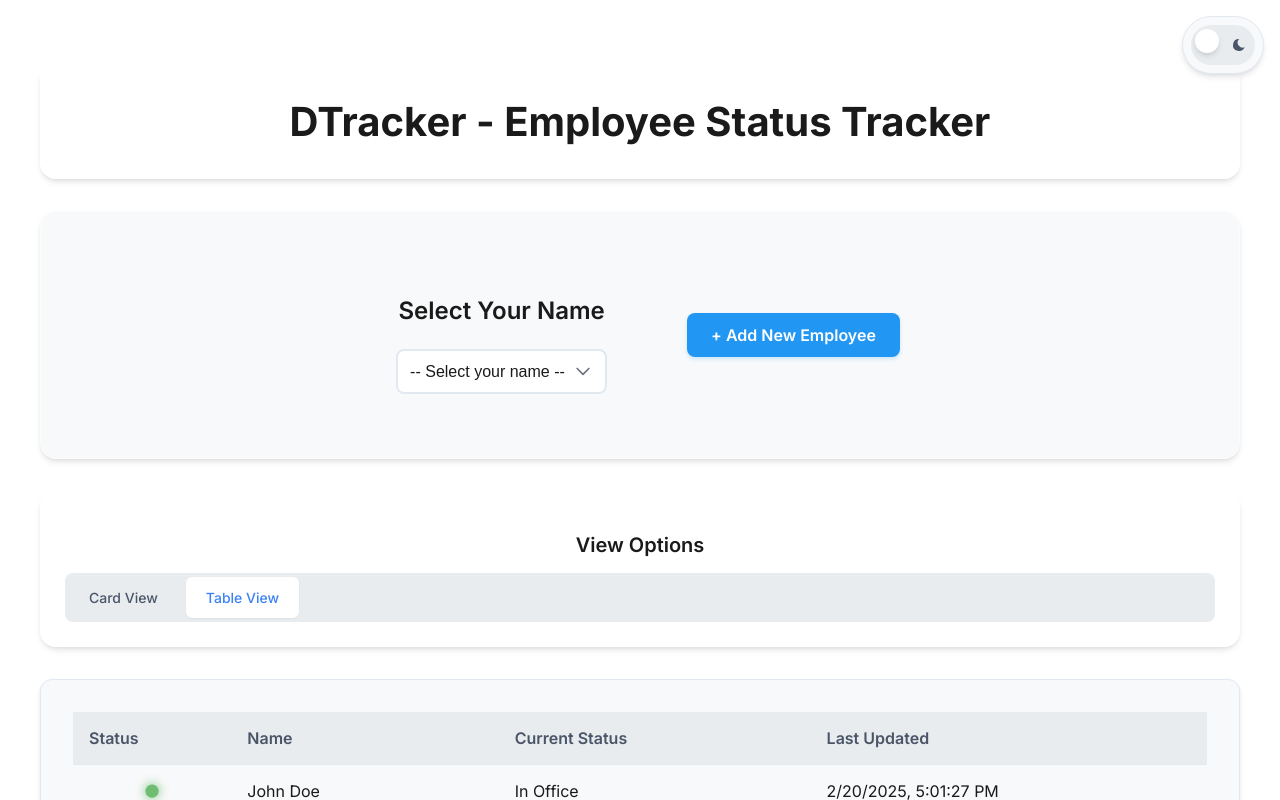
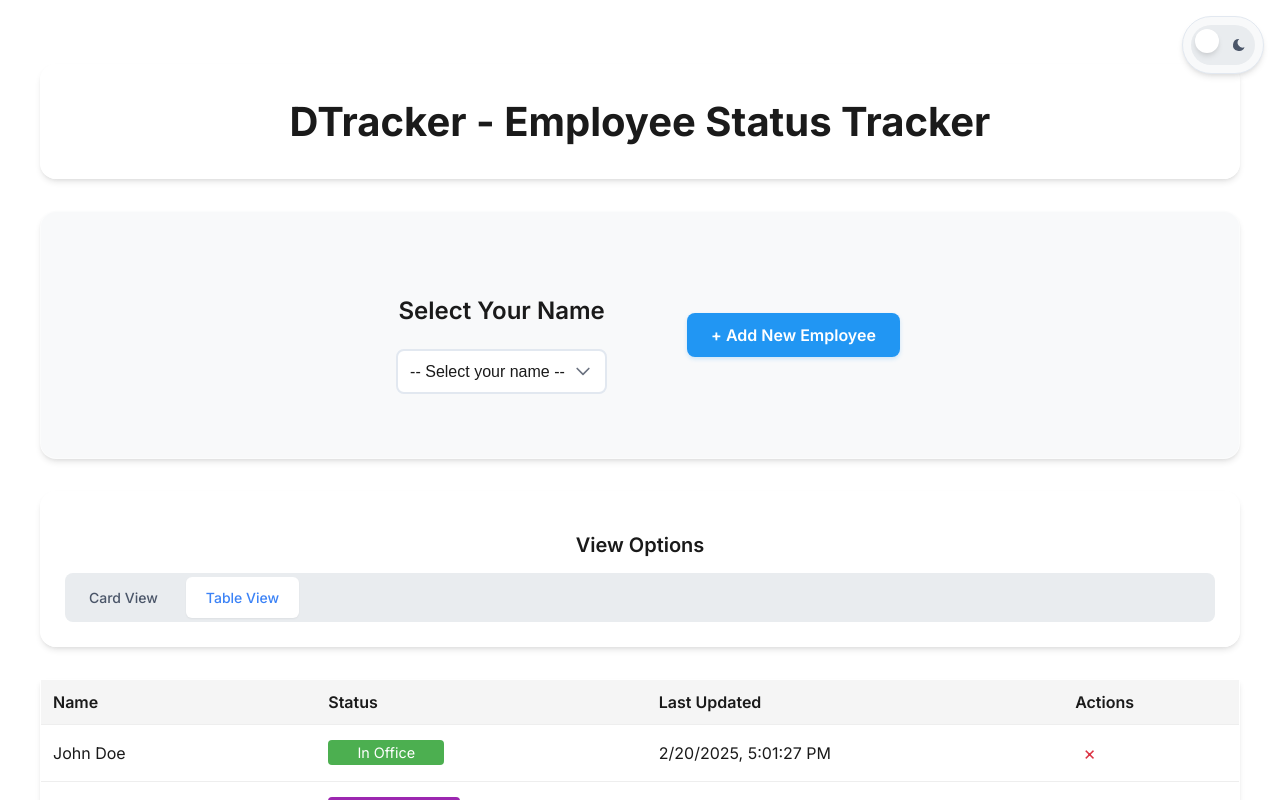
Before and after one commit to bizzmediaapps/Dtracker, a React (Vite) app: page / in a window 1280 px wide. Both pictures are taken after a click on the button "Table View". Shown: the top 800 px of the page. Built offline with nearby package versions, Linux system fonts and the light colour scheme.

Commit message:
remove employees3

```diff
--- a/src/App.tsx
+++ b/src/App.tsx
@@ -125,7 +125,10 @@ function App() {
             onDeleteEmployee={handleDeleteEmployee}
           />
         ) : (
-          <TableView employees={employees} />
+          <TableView
+            employees={employees}
+            onDeleteEmployee={handleDeleteEmployee}
+          />
         )}
       </main>
     </div>
--- a/src/components/TableView.tsx
+++ b/src/components/TableView.tsx
@@ -1,58 +1,80 @@
 import React from 'react';
-import { Employee, WorkStatus } from '../types';
+import { Employee } from '../types';
 
 interface TableViewProps {
     employees: Employee[];
+    onDeleteEmployee?: (id: string) => void;
 }
 
-const TableView: React.FC<TableViewProps> = ({ employees }) => {
-    const getStatusColor = (status: WorkStatus): string => {
-        const colors = {
-            'in-office': '#4CAF50',
-            'on-job': '#2196F3',
-            'wfh': '#9C27B0',
-            'off': '#757575'
-        };
-        return colors[status];
+const TableView: React.FC<TableViewProps> = ({ employees, onDeleteEmployee }) => {
+    const getStatusColor = (status: string): string => {
+        switch (status) {
+            case 'in-office': return '#4CAF50';
+            case 'on-job': return '#2196F3';
+            case 'wfh': return '#9C27B0';
+            case 'off': return '#757575';
+            default: return '#757575';
+        }
     };
 
-    const getStatusLabel = (status: WorkStatus): string => {
-        const labels = {
+    const getStatusLabel = (status: string): string => {
+        const labels: { [key: string]: string } = {
             'in-office': 'In Office',
             'on-job': 'Out on Job',
             'wfh': 'Work from Home',
             'off': 'Off for the Day'
         };
-        return labels[status];
+        return labels[status] || status;
     };
 
     return (
-        <div className="table-view">
-            <table className="employee-table">
+        <div className="table-view glass-effect">
+            <table>
                 <thead>
                     <tr>
+                        <th>Name</th>
                         <th>Status</th>
-                        <th>Name</th>
-                        <th>Current Status</th>
                         <th>Last Updated</th>
+                        <th>Actions</th>
                     </tr>
                 </thead>
                 <tbody>
                     {employees.map((employee) => (
                         <tr key={employee.id}>
+                            <td>{employee.name}</td>
                             <td>
-                                <div
-                                    className="status-led"
+                                <span
+                                    className="status-badge"
                                     style={{
                                         backgroundColor: getStatusColor(employee.status),
-                                        boxShadow: `0 0 10px ${getStatusColor(employee.status)}`
+                                        color: 'white',
+                                        padding: '4px 8px',
+                                        borderRadius: '4px',
+                                        fontSize: '0.9em'
                                     }}
-                                    title={getStatusLabel(employee.status)}
-                                />
+                                >
+                                    {getStatusLabel(employee.status)}
+                                </span>
                             </td>
-                            <td>{employee.name}</td>
-                            <td>{getStatusLabel(employee.status)}</td>
                             <td>{new Date(employee.lastUpdated).toLocaleString()}</td>
+                            <td>
+                                {onDeleteEmployee && (
+                                    <button
+                                        onClick={() => onDeleteEmployee(employee.id)}
+                                        className="delete-button"
+                                        style={{
+                                            background: 'none',
+                                            border: 'none',
+                                            color: '#dc3545',
+                                            cursor: 'pointer',
+                                            fontSize: '1.2em',
+                                            padding: '4px 8px'
+                                        }}
+                                    >
+                                        ×
+                                    </button>
+                                )}
+                            </td>
                         </tr>
                     ))}
                 </tbody>
--- a/src/styles/TableView.css
+++ b/src/styles/TableView.css
@@ -1,38 +1,39 @@
 .table-view {
-    padding: 2rem;
-    background-color: var(--bg-secondary);
-    border-radius: 12px;
-    box-shadow: var(--shadow-md);
-    margin: 2rem auto;
     overflow-x: auto;
-    border: 1px solid var(--border-color);
+    margin-top: 20px;
 }
 
-.employee-table {
+.table-view table {
     width: 100%;
     border-collapse: collapse;
-    min-width: 600px;
+    background: white;
 }
 
-.employee-table th,
-.employee-table td {
-    padding: 1rem;
+.table-view th,
+.table-view td {
+    padding: 12px;
     text-align: left;
-    border-bottom: 1px solid var(--border-color);
-    color: var(--text-primary);
+    border-bottom: 1px solid #eee;
 }
 
-.employee-table th {
+.table-view th {
+    background-color: #f5f5f5;
     font-weight: 600;
-    color: var(--text-secondary);
-    background-color: var(--bg-tertiary);
-    position: sticky;
-    top: 0;
-    z-index: 10;
 }
 
-.employee-table tr:hover {
-    background-color: var(--bg-tertiary);
+.table-view tr:hover {
+    background-color: #f8f9fa;
+}
+
+.table-view .delete-button:hover {
+    color: #bd2130;
+    transform: scale(1.2);
+}
+
+.status-badge {
+    display: inline-block;
+    min-width: 100px;
+    text-align: center;
 }
 
 .status-led {
--- a/src/styles/globals.css
+++ b/src/styles/globals.css
@@ -62,3 +62,81 @@
 .dialog-buttons .cancel-button:hover {
     background-color: #5a6268;
 }
+
+.app {
+    padding: 20px;
+    min-height: 100vh;
+    background: linear-gradient(135deg, #f5f7fa 0%, #c3cfe2 100%);
+}
+
+.glass-effect {
+    background: rgba(255, 255, 255, 0.9);
+    backdrop-filter: blur(10px);
+    border-radius: 12px;
+    padding: 20px;
+    box-shadow: 0 4px 6px rgba(0, 0, 0, 0.1);
+    margin-bottom: 20px;
+}
+
+header.glass-effect {
+    margin-bottom: 30px;
+}
+
+header h1 {
+    margin: 0;
+    color: #333;
+    text-align: center;
+}
+
+.controls-section {
+    display: flex;
+    gap: 20px;
+    align-items: flex-start;
+    flex-wrap: wrap;
+}
+
+.view-toggle-section {
+    margin-top: 20px;
+}
+
+.view-toggle {
+    display: flex;
+    gap: 10px;
+    margin-top: 10px;
+}
+
+.toggle-button {
+    padding: 8px 16px;
+    border: none;
+    border-radius: 6px;
+    background: #e0e0e0;
+    cursor: pointer;
+    transition: all 0.2s;
+}
+
+.toggle-button.active {
+    background: #2196F3;
+    color: white;
+}
+
+main {
+    max-width: 1200px;
+    margin: 0 auto;
+}
+
+.employee-grid {
+    display: grid;
+    grid-template-columns: repeat(auto-fill, minmax(300px, 1fr));
+    gap: 20px;
+    margin-top: 20px;
+}
+
+.employee-card {
+    background: white;
+    padding: 15px;
+    border-radius: 8px;
+    box-shadow: 0 2px 4px rgba(0, 0, 0, 0.1);
+    display: flex;
+    justify-content: space-between;
+    align-items: center;
+}
```
